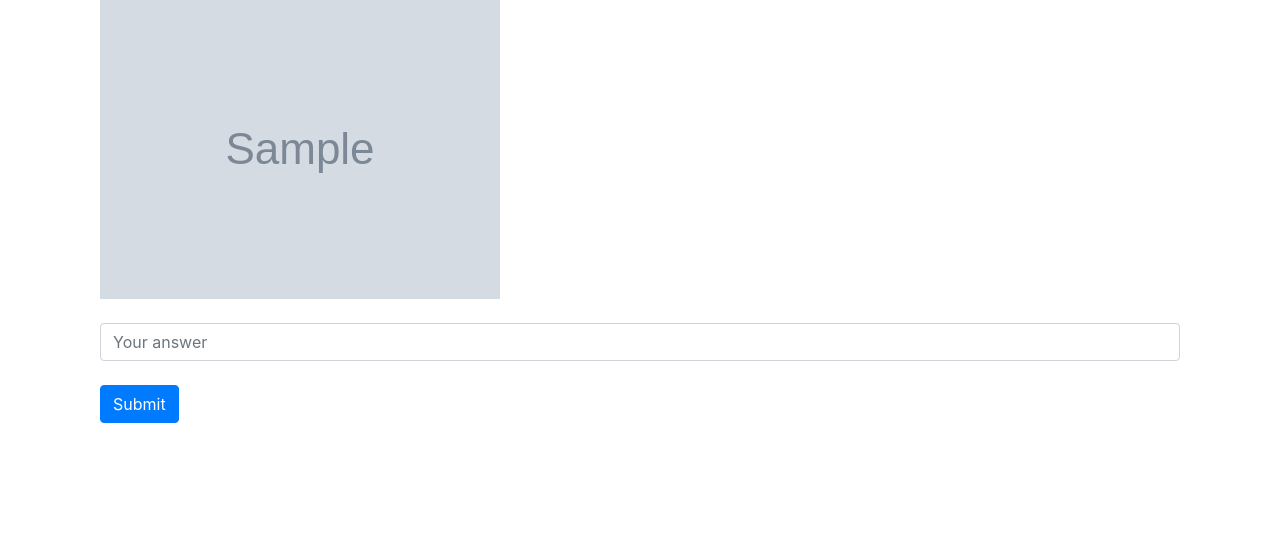
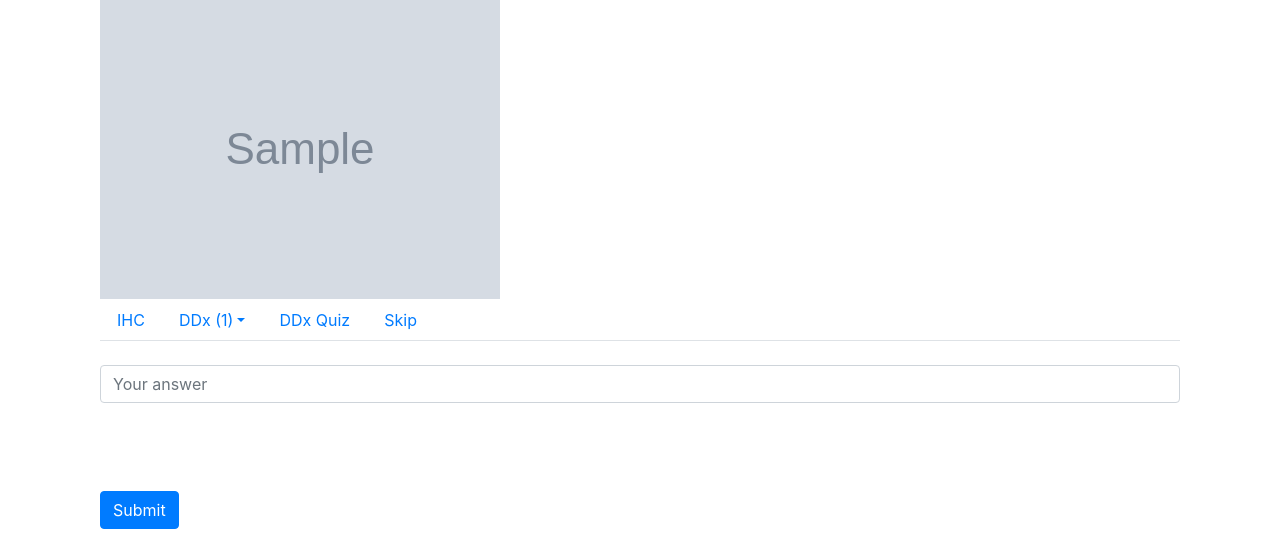
Before and after one commit to breadley/pathdojo, a Flask app: template templates/view.html in a window 1280 px wide. Shown: the part 241-800 px from the top of the page. Run offline with Flask 2, Linux system fonts and the light colour scheme; the template is opened without the code that fills it: most values are stand-ins (such as "Sample title", 1, 10 or a date in 2020); grey boxes marked "Sample" are stand-in pictures; some libraries are stand-ins or nearby versions.

Commit message:
buttons for disease options

```diff
--- a/app.py
+++ b/app.py
@@ -102,7 +102,7 @@ def design():
                 file['index_of_disease_in_quiz'] = index
                 if index == 0:
                     # Get the first disease ready to display
-                    current_disease = file
+                    session['current_disease'] = file
 
             # Record this quiz in the master list
             this_quiz = {}
@@ -117,18 +117,9 @@ def design():
             # A list of disease dictionaries with: name, drive id, ... but not folder contents
             session['current_quiz'] = [this_quiz]
 
-            # Get image to display
-            disease = quiz_logic.Disease(current_disease,google_drive=True)
-            disease.take_subfile_inventory()
-            disease.download_current_image()
-            images = [disease.current_image['temporary_file_name']]
-
-            # A dictionary of attributes for the disease)
-            session['current_disease'] = disease.details_and_subfiles
-
-            # Possible also get description here and send it to view
-
-            return render_template('view.html', images = images)
+            return view()
+            #return redirect(url_for('view'))
+            #return render_template('view.html', images = images)
 
     return render_template('design.html',
                             message = message,
--- a/templates/layout.html
+++ b/templates/layout.html
@@ -64,6 +64,15 @@
             console.log('about to log memory');
             document.getElementById('memory_transmitter').value = memoryJSON; // This function should ideally return all the memory variables
         }
+
+        function revealAnswer(element)
+        {
+            // Change the differentials and submit button to be visible
+            document.getElementById('hidden_button').type = 'submit';
+            document.getElementById('hidden_card').class = "card border-light mb-3";
+            document.getElementById('description_button').type = 'button';
+        }
+
     </script>
 
 
--- a/templates/view.html
+++ b/templates/view.html
@@ -3,6 +3,8 @@
 {% block body %}
 
 <div class="container">
+
+
 
     <div>
         <p class="text-muted">Answer: {{answer}}</p>
@@ -10,6 +12,8 @@
         <p class="text-muted">Immunohistochemistry: {{immunohistochemistry}}</p>
         <p class="text-muted">Differentials: {{differentials}}</p>
     </div>
+
+
 
     <div style="padding-left: 0px;  padding-right: 0px;">
         {% for individual_image in images %}
@@ -26,14 +30,80 @@
     </div>
 
 
+
+
+
+
+
+
+    <ul class="nav nav-tabs">
+        {% if immunohistochemistry|length > 0 %}
+            <li class="nav-item">
+                <a class="nav-link" href="#IHC" data-toggle="tab">IHC</a>
+            </li>
+        {% endif %}
+
+        {% if differentials|length > 0 %}
+        <li class="nav-item dropdown">
+            <a class="nav-link dropdown-toggle" role="button" aria-expanded="false" aria-haspopup="true" href="#" data-toggle="dropdown">DDx ({{differentials|length}})</a>
+            <div class="dropdown-menu">
+                {% for differential in differentials %}
+                        <a class="dropdown-item" href="#page_for_single_image_of_{{differential}}">{{differential}}</a>
+                {% endfor %}
+            </div>
+        </li>
+
+        <li class="nav-item">
+                <a class="nav-link" href="#DDX_QUIZ" data-toggle="tab">DDx Quiz</a>
+        </li>
+        {% endif %}
+
+        <li class="nav-item">
+            <a class="nav-link" href="#Skip" data-toggle="tab">Skip</a>
+        </li>
+    </ul>
+
+    <div class="tab-content" id="myTabContent">
+        <div class="tab-pane fade" id="IHC">
+          <p>Immuno available: {{immunohistochemistry}}</p>
+        </div>
+    </div>
+
+    <input type="hidden" id="description_button" data-toggle="collapse" class="btn btn-primary" value="description" data-target="#description_body"></button>
+    <div id="description_body" class="collapse">
+        Description: {{description}}
+    </div>
+
+
     <form action="/view" method="POST">
         <div class="form-group">
             <label class="col-form-label" for="inputDefault"></label>
             <input class="form-control" id="inputDefault" type="text" placeholder="Your answer">
+
+
             <br>
-            <button class="btn btn-primary" type="submit">Submit</button>
+            <input type="hidden" id="hidden_button" class="btn btn-primary btn-block" name="hidden" value="Next" ></button>
+            <br>
         </div>
+
+        <br>
+        <input id="submit_button" type="button" class="btn btn-primary" name="test_name" value="Submit" onclick="revealAnswer(this);" ></button>
+        <br>
+
+        <div id="hidden_card" class="collapse">
+            <div class="card-header">Disease name</div>
+            <div class="card-body">
+                <p class="card-text">{{description}}</p>
+            </div>
+        </div>
+
+
+
+
+
     </form>
+
+
 
 
 </div>
```
Lines whose indentation alone changed are shown as unchanged.
